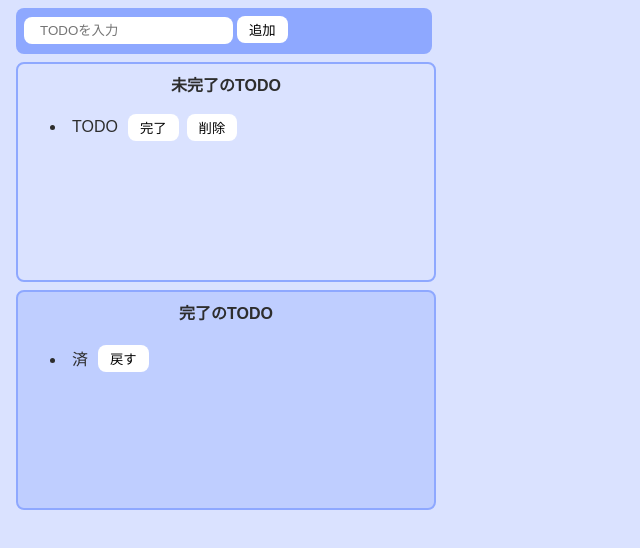
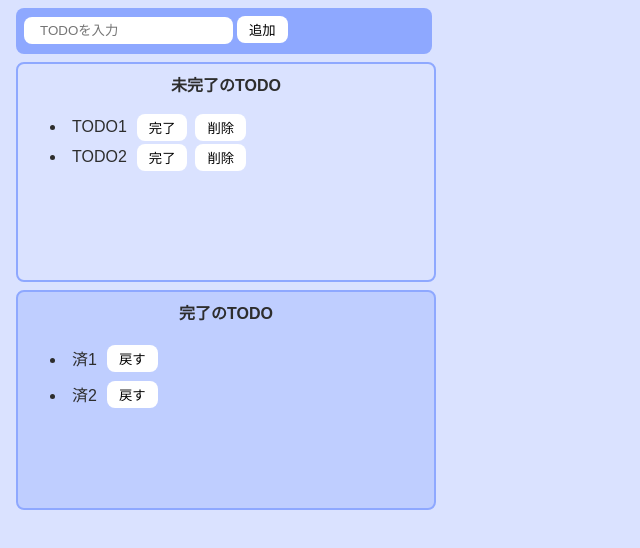
Before and after one commit to Aoi3u/React-TODO, a React (Vite) app: page / in a window 1280 px wide. Shown: the top 548 px of the page, without its empty margins (0-640 px from the left). Built offline with nearby package versions, Linux system fonts and the light colour scheme.

Commit message:
feature: useStateを採用

```diff
--- a/src/Todo.tsx
+++ b/src/Todo.tsx
@@ -1,6 +1,9 @@
+import { useState } from 'react';
 import './App.css'
 
 export const Todo = () => {
+  const [incompleteTodos, setIncompleteTodos] = useState(["TODO1", "TODO2"]);
+  const [completeTodos, setcompleteTodos] = useState(["済1", "済2"]);
   return (
     <>
       <div className='input-area'>
@@ -10,24 +13,32 @@
       <div className='incomplete-area'>
         <p className='title'>未完了のTODO</p>
         <ul>
-          <li>
+          {incompleteTodos.map((todo) => {
+            return (
+              <li key={todo}>
                 <div className='list-row'>
-              <p className='todo-item'>TODO</p>
+                  <p className='todo-item'>{todo}</p>
                   <button>完了</button>
                   <button>削除</button>
                 </div>
               </li>
+            );
+          })}
         </ul>
       </div>
       <div className='complete-area'>
         <p className='title'>完了のTODO</p>
         <ul>
-          <li>
+          {completeTodos.map((todo) => {
+            return (
+              <li key={todo}>
                 <div className='list-row'>
-              <p className='todo-item'>済</p>
+                  <p className='todo-item'>{todo}</p>
                   <button>戻す</button>
                 </div>
               </li>
+            )
+          })}
         </ul>
       </div>
     </>
```
Lines whose indentation alone changed are shown as unchanged.
